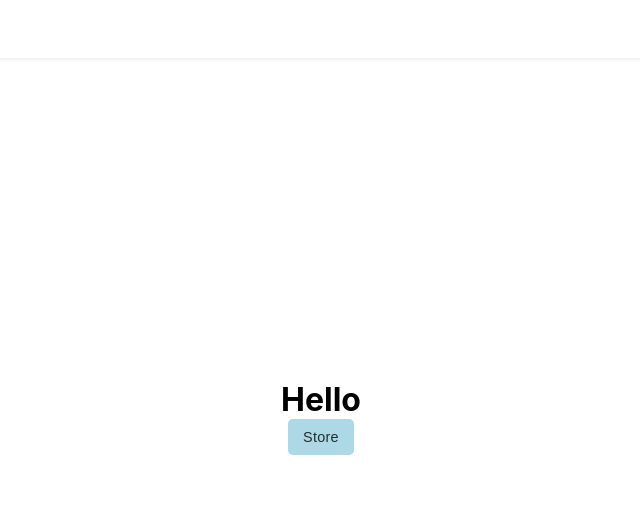
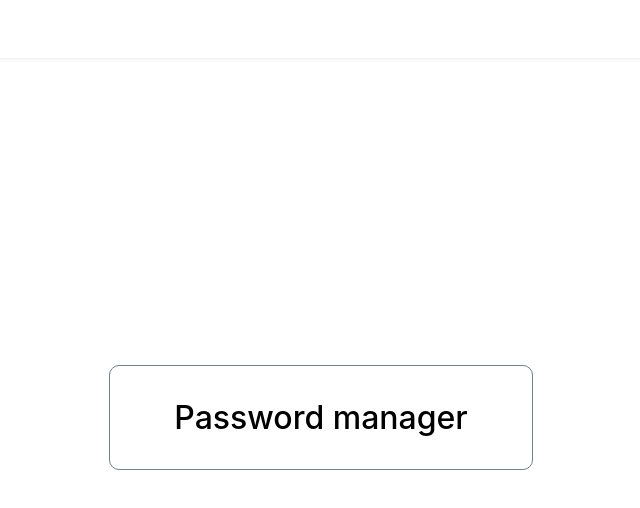
Before and after one commit to hishira/TypeScript, a React (Create React App) app in the folder PasswordMenager/frontend/: page / in a window 1280 px wide. Shown: the top 508 px of the page, without its empty margins (319-959 px from the left). Built offline with nearby package versions, Linux system fonts and the light colour scheme.

Commit message:
Some of improvement

```diff
--- a/PasswordMenager/frontend/src/components/AppBar/component.styled.ts
+++ b/PasswordMenager/frontend/src/components/AppBar/component.styled.ts
@@ -3,13 +3,20 @@ import styled from "styled-components";
 export const Bar = styled.div`
   display: flex;
   justify-content: space-between;
+  height: 3rem;
   padding: .3rem;
   box-shadow: rgba(0, 0, 0, 0.09) 0px 1px 5px;
 `;
 export const LeftSide = styled.div`
-  //width: 20%;
+  width: 20%;
+  /*height: 3rem;
+  min-height: 3rem;
+  max-height : 3rem;*/
 `;
 export const RigthSide = styled.div`
   min-height: 2rem;
   padding: 0.5rem;
+  height: 3rem;
+  min-height: 3rem;
+  max-height : 3rem;
 `;
--- a/PasswordMenager/frontend/src/components/PassBarr/component.styled.ts
+++ b/PasswordMenager/frontend/src/components/PassBarr/component.styled.ts
@@ -6,12 +6,13 @@ export const GroupContainer = styled.div`
     margin-left: 15px;
   }
   width: 100%;
-  gap: 2rem;
+  gap: .5rem;
 `;
 
 export const Container = styled.div`
   display: flex;
   padding: 5px;
+  height: 3rem;
   width: 100%;
   justify-content: center;
 `;
--- a/PasswordMenager/frontend/src/components/PassBarr/index.tsx
+++ b/PasswordMenager/frontend/src/components/PassBarr/index.tsx
@@ -9,6 +9,8 @@ import { ExpotrModal, ImportModal } from "./PassBarrModalButtons";
 import { Container, GroupContainer } from "./component.styled";
 import { ExportIcon } from "../icons/ExportIcon";
 import { ImportIcon } from "../icons/ImportIcon";
+import { PlusComponent } from "../icons/PlusIcon";
+import IconButton from "../IconButton";
 
 const exportHandle = (): void => {
   Export.getInstance()
@@ -74,9 +76,12 @@ const PassBar: React.FC = (): JSX.Element => {
         closeModalHandle={() => setImportEntriesModalOpen(false)}
       />
       <GroupContainer>
-        <Button color="lightgray" onClick={() => setmodalopen(true)}>
+        {/*<Button color="lightgray" onClick={() => setmodalopen(true)}>
           New entry
-        </Button>
+        </Button>*/}
+        <IconButton>
+          <PlusComponent />
+        </IconButton>
         {/*<Button color="lightgray" onClick={() => setExportModalOpen(true)}>
           Export
         </Button>*/}
--- a/PasswordMenager/frontend/src/components/icons/ExportIcon/index.tsx
+++ b/PasswordMenager/frontend/src/components/icons/ExportIcon/index.tsx
@@ -7,7 +7,7 @@ export const ExportIcon = ({ click }: IconProps): JSX.Element => {
     props["onClick"] = click;
   }
   return (
-    <svg {...props} viewBox="0 0 256 256" xmlns="http://www.w3.org/2000/svg">
+    <svg {...props} viewBox="0 0 256 256" transform="scale(.6)" xmlns="http://www.w3.org/2000/svg">
       <rect fill="none" height="256" width="256" />
       <polyline
         fill="none"
--- a/PasswordMenager/frontend/src/components/icons/ImportIcon/index.tsx
+++ b/PasswordMenager/frontend/src/components/icons/ImportIcon/index.tsx
@@ -7,7 +7,7 @@ export const ImportIcon = ({ click }: IconProps): JSX.Element => {
     props["onClick"] = click;
   }
   return (
-    <svg {...props} viewBox="0 0 256 256" xmlns="http://www.w3.org/2000/svg">
+    <svg {...props} viewBox="0 0 256 256"  transform="scale(.6)" xmlns="http://www.w3.org/2000/svg">
       <rect fill="none" height="256" width="256" />
       <polyline
         fill="none"
--- a/PasswordMenager/frontend/src/pages/Home/component.styled.ts
+++ b/PasswordMenager/frontend/src/pages/Home/component.styled.ts
@@ -9,7 +9,17 @@ export const Container = styled.div`
   padding: 0;
   height: 90vh;
 `;
+export const ButtonContainer = styled.div`
+  border: .5px solid slategray;
+  padding: 2rem 4rem;
+  border-radius: 10px;
+  &:hover{
+    cursor: pointer;
+    background-color: #cccccc;
+    transition: background-color .4s;
+  }
+`
 export const Typograph = styled.span`
   font-size: 2rem;
-  font-weight: bold;
+  font-weight: 550;
 `;
--- a/PasswordMenager/frontend/src/pages/Home/index.tsx
+++ b/PasswordMenager/frontend/src/pages/Home/index.tsx
@@ -3,7 +3,7 @@ import Button from "../../components/Button";
 import { inject, observer } from "mobx-react";
 import { IGeneral } from "../../models/General";
 import { useHistory } from "react-router-dom";
-import { Container, Typograph } from "./component.styled";
+import { ButtonContainer, Container, Typograph } from "./component.styled";
 
 type HomePageProps = {
   store: IGeneral;
@@ -16,10 +16,9 @@ const HomePage = ({ store }: HomePageProps) => {
   };
   return (
     <Container>
-      <Typograph>Hello</Typograph>
-      <Button color="lightblue" onClick={() => StoreButtonHandle()}>
-        Store
-      </Button>
+      <ButtonContainer onClick={() => StoreButtonHandle()}>
+        <Typograph>Password manager</Typograph>
+      </ButtonContainer>
     </Container>
   );
 };
```
